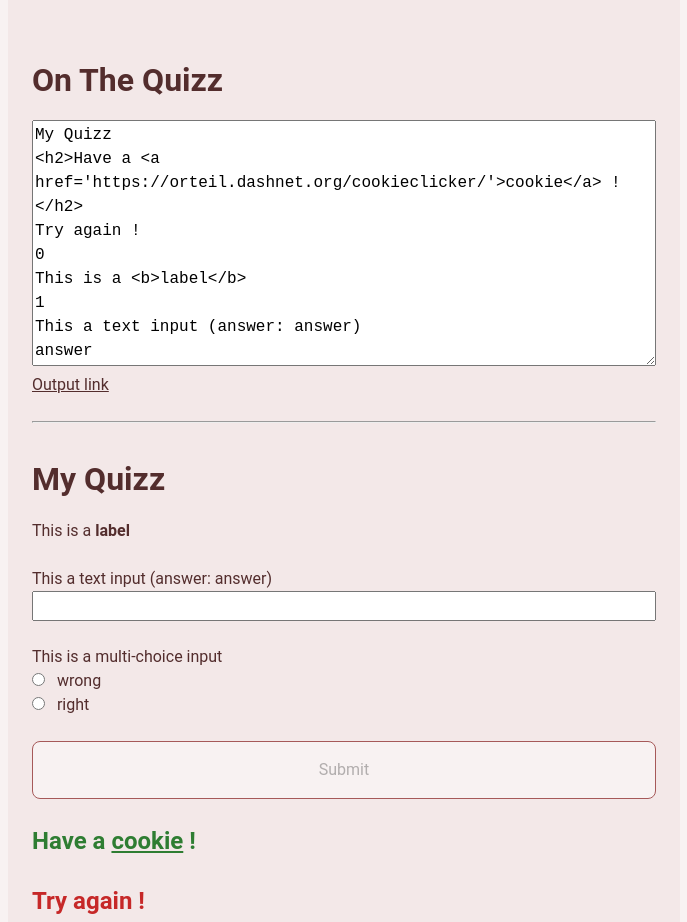
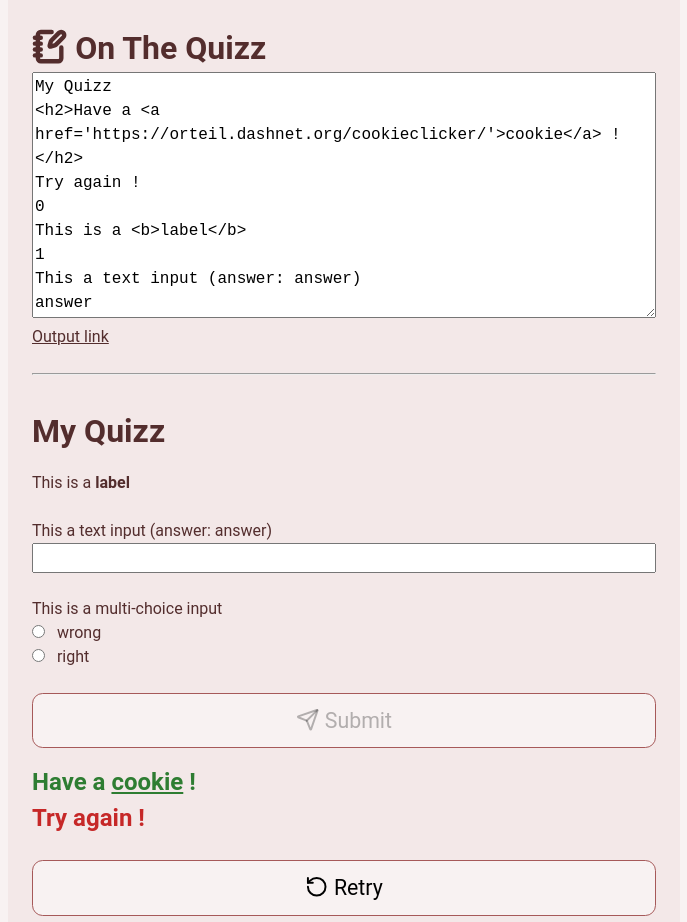
Before and after one commit to clement-gouin/on-the-quizz, a plain HTML site: page index.html in a window 1280 px wide. Shown: the whole page, without its empty margins (296-983 px from the left). Drawn offline with nearby package versions, Linux system fonts and the light colour scheme.

Commit message:
small fixes and big sample

```diff
--- a/index.html
+++ b/index.html
@@ -4,21 +4,17 @@
     <meta charset="UTF-8" />
     <title>On The Quizz</title>
     <link rel="stylesheet" href="style.css" />
-    <script src="https://unpkg.com/vue@3/dist/vue.global.js"></script>
-    <script src="https://unpkg.com/lz-string@1.5/libs/lz-string.min.js"></script>
+    <link rel="stylesheet" href="material-colors.css" />
+    <script src="https://unpkg.com/vue@3"></script>
+    <script src="https://unpkg.com/lz-string@1.5"></script>
+    <script src="https://unpkg.com/lucide@0"></script>
     <script type="text/javascript" src="main.js"></script>
     <meta name="viewport" content="width=device-width, initial-scale=1" />
-    <script
-      defer
-      src="https://use.fontawesome.com/releases/v6.7.2/js/all.js"
-      crossorigin="anonymous"
-    ></script>
-    <link rel="stylesheet" href="material-colors.css" />
   </head>
   <body>
     <main id="app" style="display: none">
       <div v-if="debug">
-        <h1>On The Quizz</h1>
+        <h1><i icon="notebook-pen"></i> On The Quizz</h1>
         <textarea v-model="debugData" rows="10"></textarea><br />
         <a v-if="debugData.length" :href="debugUrl" target="_blank"
           >Output link</a
@@ -75,7 +71,11 @@
             v-if="question.answers.length == 1 || question.answers.length > 4"
           />
         </template>
-        <input type="submit" value="Submit" :disabled="readonly || debug" />
+        <button
+          type="submit"
+          :disabled="readonly || debug"
+          v-html="submitText"
+        ></button>
       </form>
       <template v-if="readonly || debug">
         <div
@@ -85,7 +85,8 @@
         ></div>
         <template v-if="debug || !success">
           <div class="red-800" v-html="failureText"></div>
-          <button v-if="!debug" @click="retry">Retry</button>
+          <br />
+          <button @click="retry" v-html="retryText"></button>
         </template>
       </template>
     </main>
--- a/main.js
+++ b/main.js
@@ -10,6 +10,8 @@ let app = {
       header: "",
       successText: "",
       failureText: "",
+      submitText: "<i icon='send'></i> Submit",
+      retryText: "<i icon='rotate-ccw'></i> Retry",
       questions: [],
     };
   },
@@ -102,6 +104,12 @@ let app = {
       if (!/<[^>]*>/.test(this.failureText)) {
         this.failureText = `<h2>${this.failureText}</h2>`;
       }
+      if (parts.length && !/^\d+$/.test(parts[0])) {
+        this.submitText = parts.shift();
+      }
+      if (parts.length && !/^\d+$/.test(parts[0])) {
+        this.retryText = parts.shift();
+      }
       this.questions = [];
       while (parts.length) {
         if (!/^\d+$/.test(parts[0])) {
@@ -136,6 +144,15 @@ let app = {
         this.readZData(this.debugData);
       }
     },
+    updateIcons() {
+      lucide.createIcons({
+        nameAttr: "icon",
+        attrs: {
+          width: "1.1em",
+          height: "1.1em",
+        },
+      });
+    },
   },
   beforeMount: function () {
     this.initApp();
@@ -143,6 +160,10 @@ let app = {
   mounted: function () {
     console.log("app mounted");
     setTimeout(this.showApp);
+    this.updateIcons();
+  },
+  updated: function () {
+    this.updateIcons();
   },
 };
 
--- a/style.css
+++ b/style.css
@@ -125,15 +125,6 @@ table {
   font-size: 0.9em;
 }
 
-h1,
-h2,
-h3,
-h4,
-h5,
-h6 {
-  margin: 1em 0 0.5em;
-}
-
 p,
 ul,
 ol {
@@ -196,14 +187,30 @@ input[type="submit"] {
   display: block;
   font-family: inherit;
   text-decoration: none;
-  padding: 1em;
+  padding: 0.5em;
   margin-bottom: 0.75em;
   border: 1px solid var(--color-primary);
   border-radius: 0.5em;
   background-color: var(--background);
+  font-size: 1.333em;
 }
 
 button:hover,
 input[type="submit"]:hover {
   background-color: var(--background-secondary);
 }
+
+svg.lucide {
+  display: inline-block;
+  vertical-align: text-top;
+}
+
+b .lucide,
+h1 .lucide,
+h2 .lucide,
+h3 .lucide,
+h4 .lucide,
+h5 .lucide,
+h6 .lucide {
+  stroke-width: 3;
+}
```
Also changed, not shown: README.md.
